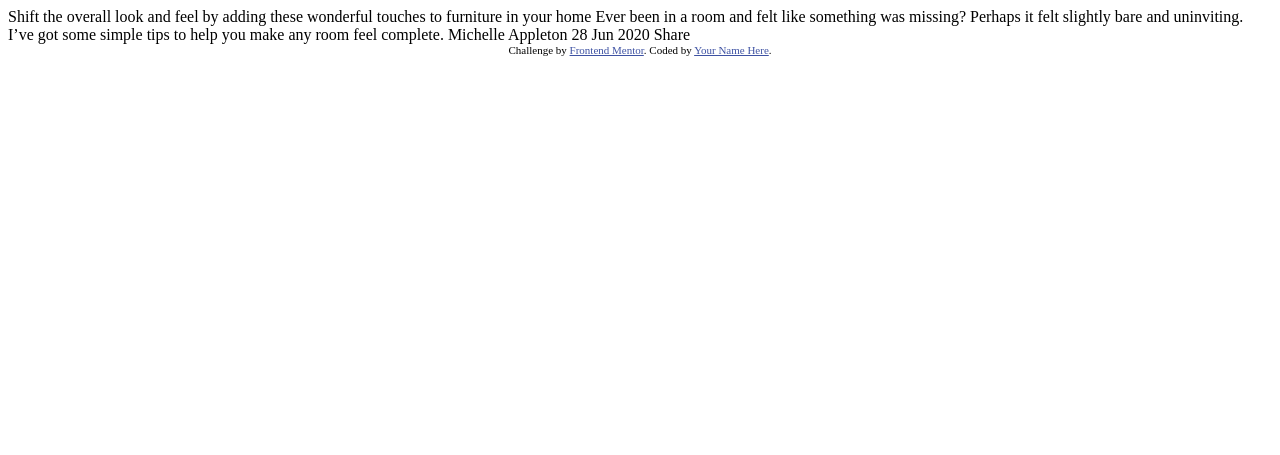
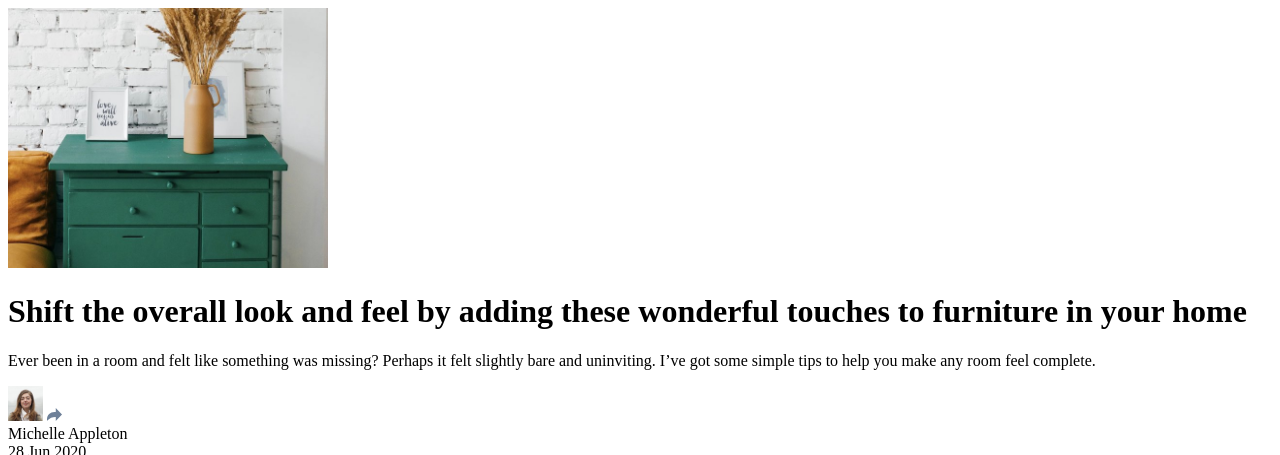
Before and after one commit to Kat2bk/FrontEnd-Mentor-Article-Component, a plain HTML site: page index.html in a window 1280 px wide. Shown: the top 455 px of the page. Drawn offline with Linux system fonts and the light colour scheme.

Commit message:
set up html structure, added google font for Manrope, set up less file and compiler

```diff
--- a/index.html
+++ b/index.html
@@ -3,30 +3,50 @@
 <head>
   <meta charset="UTF-8">
   <meta name="viewport" content="width=device-width, initial-scale=1.0"> <!-- displays site properly based on user's device -->
-
+  <link href="https://fonts.googleapis.com/css2?family=Manrope:wght@500;700&display=swap" rel="stylesheet">
   <link rel="icon" type="image/png" sizes="32x32" href="./images/favicon-32x32.png">
+  <link rel="stylesheet" href="css/styles.css">
 
   <title>Frontend Mentor | Article preview component</title>
-
-  <!-- Feel free to remove these styles or customise in your own stylesheet 👍 -->
-  <style>
-    .attribution { font-size: 11px; text-align: center; }
-    .attribution a { color: hsl(228, 45%, 44%); }
-  </style>
 </head>
 <body>
 
-  Shift the overall look and feel by adding these wonderful
-  touches to furniture in your home
+<main>
+    <img src="./images/drawers.jpg" alt="furniture" width="320" height="260">
+  <div class="container">
 
-  Ever been in a room and felt like something was missing? Perhaps
+  <h1>Shift the overall look and feel by adding these wonderful
+  touches to furniture in your home</h1>
+
+  <p>Ever been in a room and felt like something was missing? Perhaps
   it felt slightly bare and uninviting. I’ve got some simple tips
-  to help you make any room feel complete.
+  to help you make any room feel complete.</p>
 
-  Michelle Appleton
-  28 Jun 2020
+<section class="profile">
+    <img class="avatar" src="./images/avatar-michelle.jpg" alt="Michelle avatar" width="35" height="35">
+    <img class="share-btn" src="./images/icon-share.svg" alt="share on social media">
+  <figcaption>
+  Michelle Appleton<br>
+  <time datetime="2020-06-28">28 Jun 2020</time>
+  </figcaption>
+</section>
 
+<section class="links">
+<a href="#">
+  <img class="link" src="./images/icon-facebook.svg" alt="facebook logo">
+</a>
+<a href="#">
+  <img class="link" src="./images/icon-pinterest.svg" alt="pinterest logo">
+</a>
+<a href="#">
+  <img class="link" src="./images/icon-twitter.svg" alt="twitter logo">
+</a>
+<figcaption>
   Share
+</figcaption>
+</section>
+  </div>
+</main>
 
   <div class="attribution">
     Challenge by <a href="https://www.frontendmentor.io?ref=challenge" target="_blank">Frontend Mentor</a>.
--- a/less-watch-compiler.config.json
+++ b/less-watch-compiler.config.json
@@ -2,6 +2,6 @@
     "allowedExtensions":[".less"],
     "minified": false,
     "sourceMap": false,
-    "watchFolder": "tests/less",
-    "outputFolder": "tests/css"
+    "watchFolder": "less",
+    "outputFolder": "css"
 }
```
Also changed, not shown: less/styles.less (+37 -0 lines).
